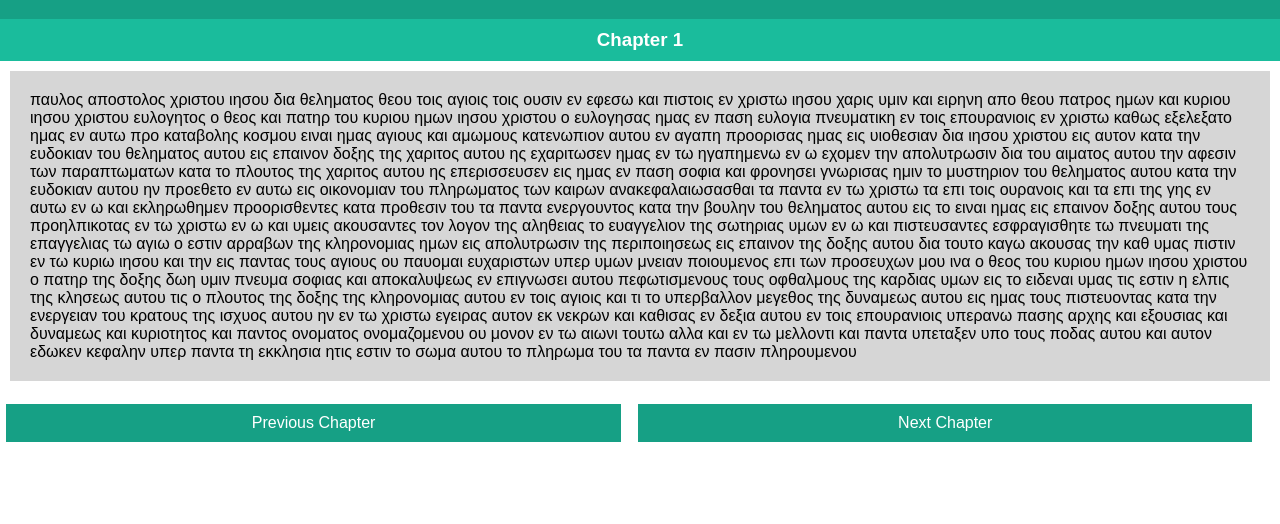
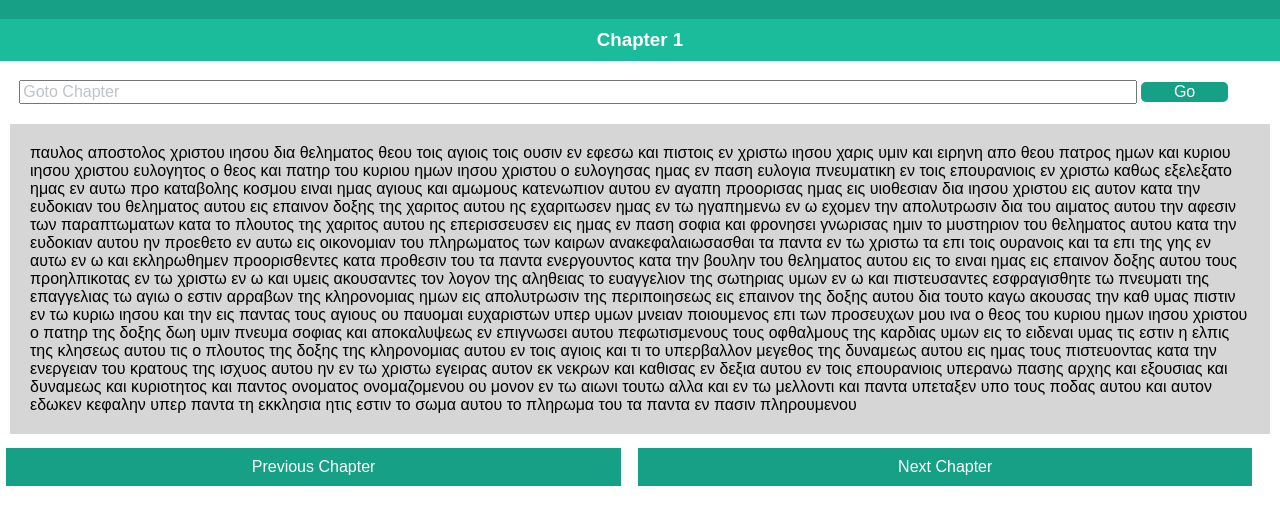
Before and after one commit to mannycolon/8WoCMiniChallenge, a plain HTML site: page index.html in a window 1280 px wide. Shown: the part 58-582 px from the top of the page. Drawn offline with nearby package versions, Linux system fonts and the light colour scheme.

Commit message:
Added means to jump to a chapter by typing the chapter number up top

```diff
--- a/index.html
+++ b/index.html
@@ -7,12 +7,21 @@
 		<link rel="stylesheet" type="text/css" href="styles.css">
 	</head>
 	<body>
+
 	<h1>Ephesians in Greek</h1>
 	<h3 id="chapter"></h3>
 
+	<nav>
+		<input type="text" id="chapterBox" value="Goto Chapter" onclick='javascript: this.value = ""' />
+		<button id="goToChapter">Go</button>
+	</nav>
+
 	<p id="scripture">Scripture goes here</p>
 
-	<button id="previousChapter">Previous Chapter</button>
-	<button id="nextChapter">Next Chapter</button>
+	<div id="clickNav">
+		<button id="previousChapter">Previous Chapter</button>
+		<button id="nextChapter">Next Chapter</button>
+	</div>
+
 	</body>
 </html>
--- a/main.js
+++ b/main.js
@@ -22,6 +22,15 @@ $("#previousChapter").click(function(){
 	chapterNumber--;
 	displayScripture(book, chapterNumber);
 	}
+})
+
+$("#goToChapter").click(function(){
+	var desiredChapter = parseInt($("#chapterBox").val());
+	if(desiredChapter <= 6 && desiredChapter >= 1){
+		chapterNumber = desiredChapter
+		displayScripture(book, chapterNumber);
+	}
+	console.log(chapterNumber);
 })
 
 //Makes the ajax call to the URL it is passed and displays the original scripture
@@ -49,7 +58,6 @@ function getScripture(url){
       });
     });
 	book = data;
-	console.log(book);
 	displayScripture(data, chapterNumber);
 	}
 })
--- a/styles.css
+++ b/styles.css
@@ -17,8 +17,7 @@ h3{
 	text-align: center;
 }
 
-button {
-
+#clickNav button {
     background-color: #16a085;
     border: none;
     color: white;
@@ -33,10 +32,30 @@ button {
 
 #scripture{
 	padding: 20px;
-	margin: 10px;
+	margin: 1px 10px;
 	background-color: #D6D6D6;
 }
 
 #scripture span {
-	color: #000s;
+	color: #000;
 }
+
+nav {
+	padding: 1.5%;
+}
+nav button {
+	background-color: #16a085;
+	border: none;
+    color: white;
+    text-align: center;
+    text-decoration: none;
+    display: inline-block;
+    font-size: 16px;
+    border-radius: 5px;
+    width: 7%
+}
+
+nav input {
+	width: 90%;
+	color: #bdc3c7;
+}
```
